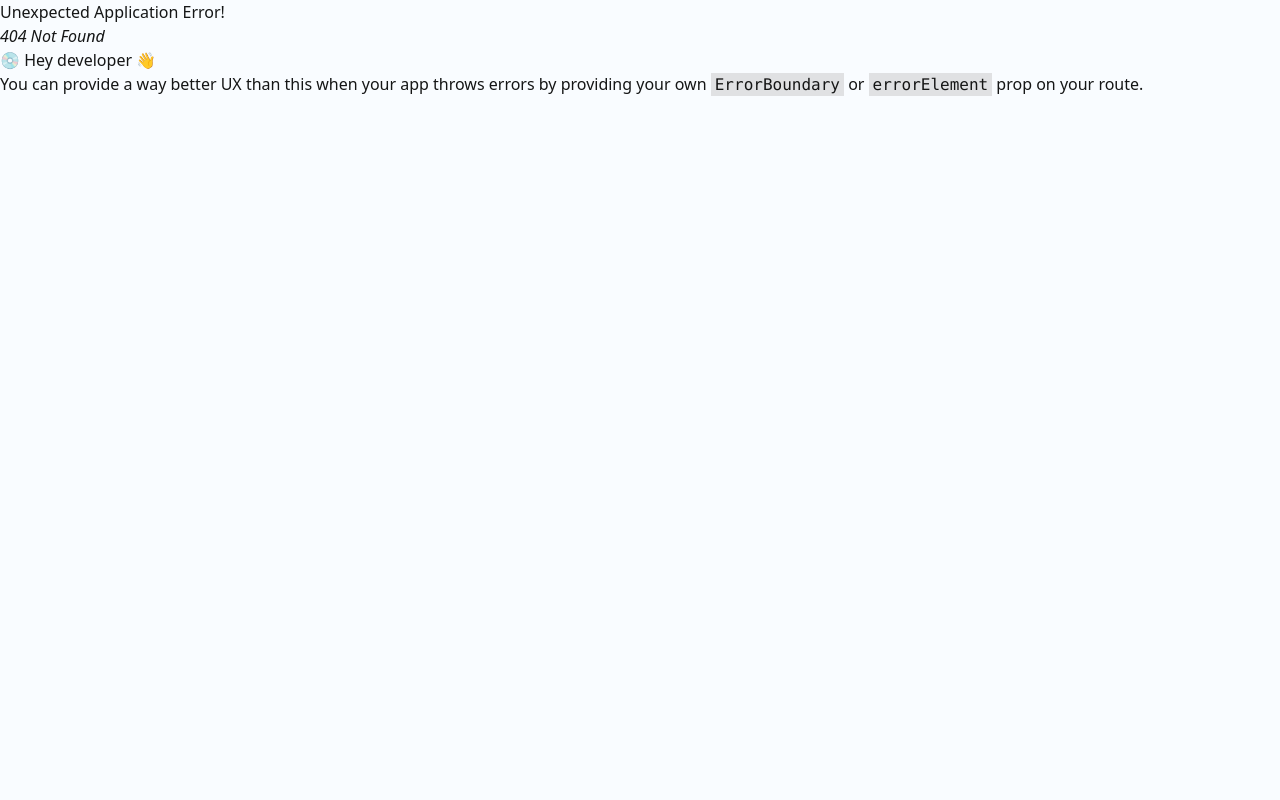
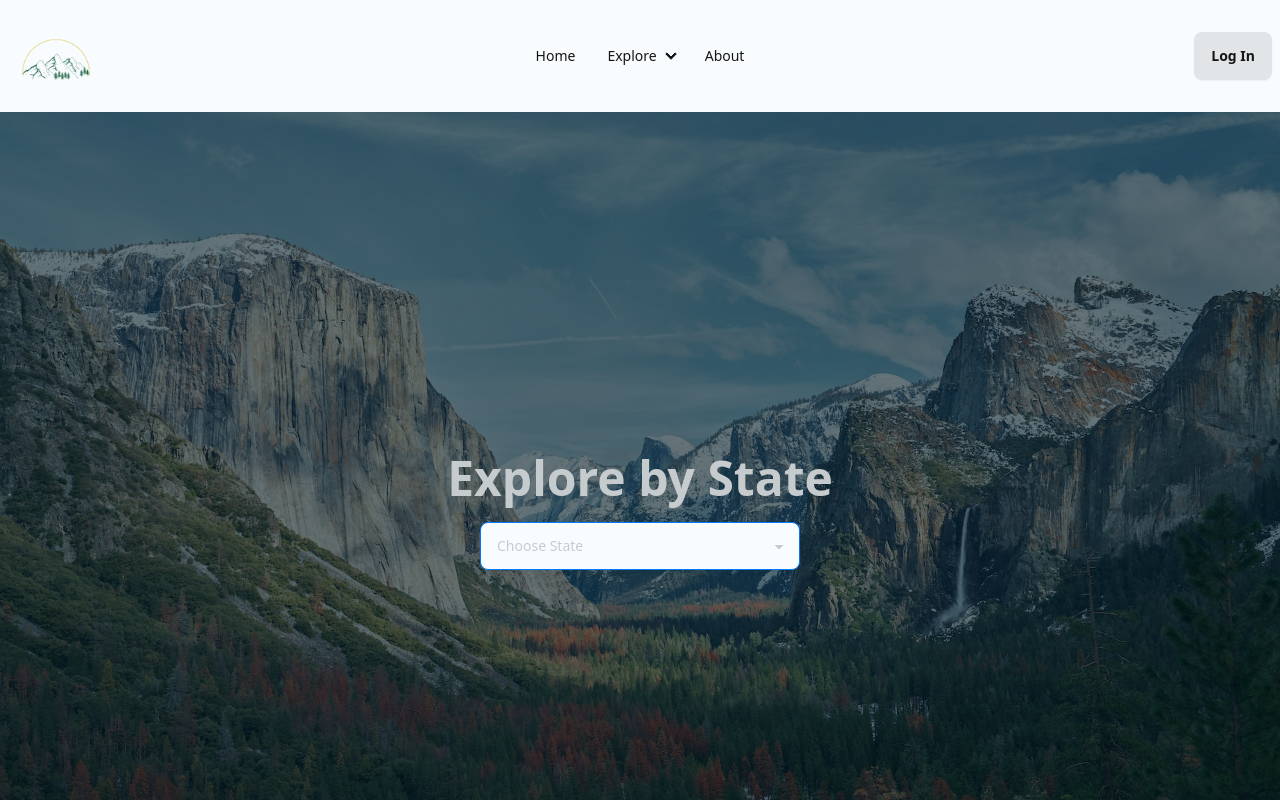
Before and after one commit to yenytm/ParkScape, a React (Vite) app: page /states in a window 1280 px wide. Before the commit this address had no page. Shown: the top 800 px of the page. Built offline with nearby package versions, Linux system fonts and the light colour scheme.

Commit message:
<created regions and states pages and routes for explore page>

```diff
--- a/src/components/Navbar.jsx
+++ b/src/components/Navbar.jsx
@@ -27,13 +27,13 @@ export function Navbar() {
                 <Link to="/">Home</Link>
               </li>
               <li>
-                <a>Parent</a>
+                <a>Explore</a>
                 <ul className="p-2">
                   <li>
-                    <a>Submenu 1</a>
+                  <Link to="/regions">Regions</Link>
                   </li>
                   <li>
-                    <a>Submenu 2</a>
+                  <Link to="/states">States</Link>
                   </li>
                 </ul>
               </li>
@@ -55,11 +55,12 @@ export function Navbar() {
               <details>
                 <summary>Explore</summary>
                 <ul className="p-2">
-                  <li>
-                    <a>Region</a>
+                  <li >
+                    <Link to="/regions">Regions</Link>
+
                   </li>
                   <li>
-                    <a>State</a>
+                  <Link to="/states">States</Link>
                   </li>
                 </ul>
               </details>
--- a/src/components/Root.jsx
+++ b/src/components/Root.jsx
@@ -1,17 +1,12 @@
 import {Link, Outlet } from "react-router-dom";
 import "./Root.css";
-import { About } from "../pages/About";
-import { Hero } from "./hero/Hero";
 import { Navbar } from "./Navbar";
-// import Explore from "../pages/Explore";
 
 export default function Root() {
   return (
     <>
       <Navbar />
       <Outlet />
-      <Hero />
-      {/* <Explore /> */}
 
       <footer
         style={{ display: "flex", backgroundColor: "", marginTop: "3rem" }}
--- a/src/components/hero/Hero.jsx
+++ b/src/components/hero/Hero.jsx
@@ -4,17 +4,10 @@ export  function Hero () {
     return(
 
 
-        <div className='heroBody'>
-        <div className="mainBody">
+        <div id="heroBody" className='flex-auto place-items-center' >
             <a target='_blank' href="">
                 <img className='heroMainPic' src="ParkScape.png" alt="" />
-                {/* <img className='heroMainPic' src="src/assets/mainPic.png" alt="" /> */}
-
-
             </a>
-        </div>
-
-
     </div>
     )
 }
--- a/src/components/hero/hero.css
+++ b/src/components/hero/hero.css
@@ -1,4 +1,4 @@
-.heroBody{
+#heroBody{
     margin: 0;
     background-color: rgb(255, 255, 255);
     border: rgb(10, 52, 17) solid 2px;
--- /dev/null
+++ b/src/pages/Regions.jsx
@@ -0,0 +1,25 @@
+import React from 'react'
+
+export default function Regions() {
+  return (
+
+<div className="hero min-h-screen" style={{backgroundImage: 'url(public/arches.jpg)'}}>
+  <div className="hero-overlay bg-opacity-60"></div>
+  <div className="hero-content text-center text-neutral-content">
+    <div className="max-w-md">
+      <h1 className="mb-5 text-5xl font-bold">Explore by Region</h1>
+      <p className="mb-5">Provident cupiditate voluptatem et in. Quaerat fugiat ut assumenda excepturi exercitationem quasi. In deleniti eaque aut repudiandae et a id nisi.</p>
+      <details className="dropdown">
+  <summary className="m-1 btn bg-amber-300 ">Choose Region</summary>
+  <ul className="p-2 shadow menu dropdown-content z-[1] bg-base-100 text-slate-950 rounded-box w-52">
+    <li><a>Northeast</a></li>
+    <li><a>Midwest</a></li>
+  </ul>
+</details>
+
+    </div>
+  </div>
+</div>
+
+    )
+}
--- /dev/null
+++ b/src/pages/States.jsx
@@ -0,0 +1,174 @@
+import React from "react";
+import { Link } from "react-router-dom";
+
+export default function States() {
+  return (
+    <div
+      className="hero min-h-screen "
+      style={{ backgroundImage: "url(public/yosemite.jpg)" }}
+    >
+      <div className="hero-overlay bg-opacity-60"></div>
+      <div className="hero-content text-center text-neutral-content">
+        <div className="max-w-md">
+          <h1 className="mb-5 text-5xl font-bold">Explore by State</h1>
+          <select className="select select-primary w-full max-w-xs">
+            <option disabled selected>
+              Choose State
+            </option>
+            <option>
+              <Link>Alabama</Link>
+            </option>
+            <option>
+              <Link to="">Alabama</Link>
+            </option>
+            <option>
+              <Link to="">Alaska</Link>
+            </option>
+            <option>
+              <Link to="">Arizona</Link>
+            </option>
+            <option>
+              <Link to="">California</Link>
+            </option>
+            <option>
+              <Link to="">Colorado</Link>
+            </option>
+            <option>
+              <Link to="">Connecticut</Link>
+            </option>
+            <option>
+              <Link to="">Delaware</Link>
+            </option>
+            <option>
+              <Link to="">Florida</Link>
+            </option>
+            <option>
+              <Link to="">Georgia</Link>
+            </option>
+            <option>
+              <Link to="">Hawaii</Link>
+            </option>
+            <option>
+              <Link to="">Idaho</Link>
+            </option>
+            <option>
+              <Link to="">Illinois</Link>
+            </option>
+
+            <option>
+              <Link to="">Indiana</Link>
+            </option>
+            <option>
+              <Link to="">Iowa</Link>
+            </option>
+            <option>
+              <Link to="">Kansas</Link>
+            </option>
+            <option>
+              <Link to="">Kentucky</Link>
+            </option>
+            <option>
+              <Link to="">Louisiana</Link>
+            </option>
+            <option>
+              <Link to="">Maine</Link>
+            </option>
+            <option>
+              <Link to="">Maryland</Link>
+            </option>
+            <option>
+              <Link to="">Massachusetts</Link>
+            </option>
+            <option>
+              <Link to="">Michigan</Link>
+            </option>
+            <option>
+              <Link to="">Minnesota</Link>
+            </option>
+            <option>
+              <Link to="">Mississippi</Link>
+            </option>
+            <option>
+              <Link to="">Missouri</Link>
+            </option>
+            <option>
+              <Link to="">Montana</Link>
+            </option>
+            <option>
+              <Link to="">Nebraska</Link>
+            </option>
+            <option>
+              <Link to="">Nevada</Link>
+            </option>
+            <option>
+              <Link to="">New Hampshire</Link>
+            </option>
+            <option>
+              <Link to="">New Jersey</Link>
+            </option>
+            <option>
+              <Link to="">New Mexico</Link>
+            </option>
+            <option>
+              <Link to="">New York</Link>
+            </option>
+            <option>
+              <Link to="">North Carolina</Link>
+            </option>
+            <option>
+              <Link to="">North Dakota</Link>
+            </option>
+            <option>
+              <Link to="">Ohio</Link>
+            </option>
+            <option>
+              <Link to="">Oklahoma</Link>
+            </option>
+            <option>
+              <Link to="">Oregon</Link>
+            </option>
+            <option>
+              <Link to="">Pennsylvania</Link>
+            </option>
+            <option>
+              <Link to="">Rhode Island</Link>
+            </option>
+            <option>
+              <Link to="">South Carolina</Link>
+            </option>
+            <option>
+              <Link to="">South Dakota</Link>
+            </option>
+            <option>
+              <Link to="">Tennessee</Link>
+            </option>
+            <option>
+              <Link to="">Texas</Link>
+            </option>
+            <option>
+              <Link to="">Utah</Link>
+            </option>
+            <option>
+              <Link to="">Vermont</Link>
+            </option>
+            <option>
+              <Link to="">Virginia</Link>
+            </option>
+            <option>
+              <Link to="">Washington</Link>
+            </option>
+            <option>
+              <Link to="">West Virginia</Link>
+            </option>
+            <option>
+              <Link to="">Wisconsin</Link>
+            </option>
+            <option>
+              <Link to="">Wyoming</Link>
+            </option>
+          </select>
+        </div>
+      </div>
+    </div>
+  );
+}
```
Also changed, not shown: src/main.jsx (+30 -0 lines), public/arches.jpg (added), public/yosemite.jpg (added).
